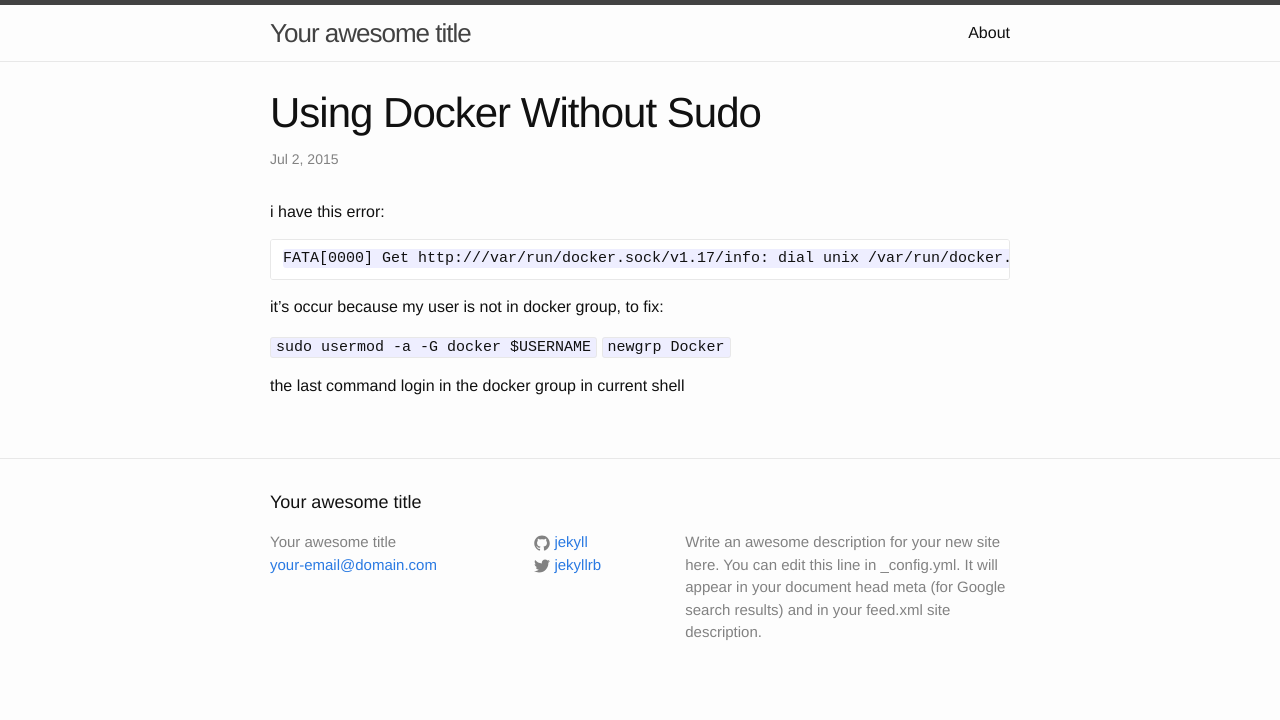
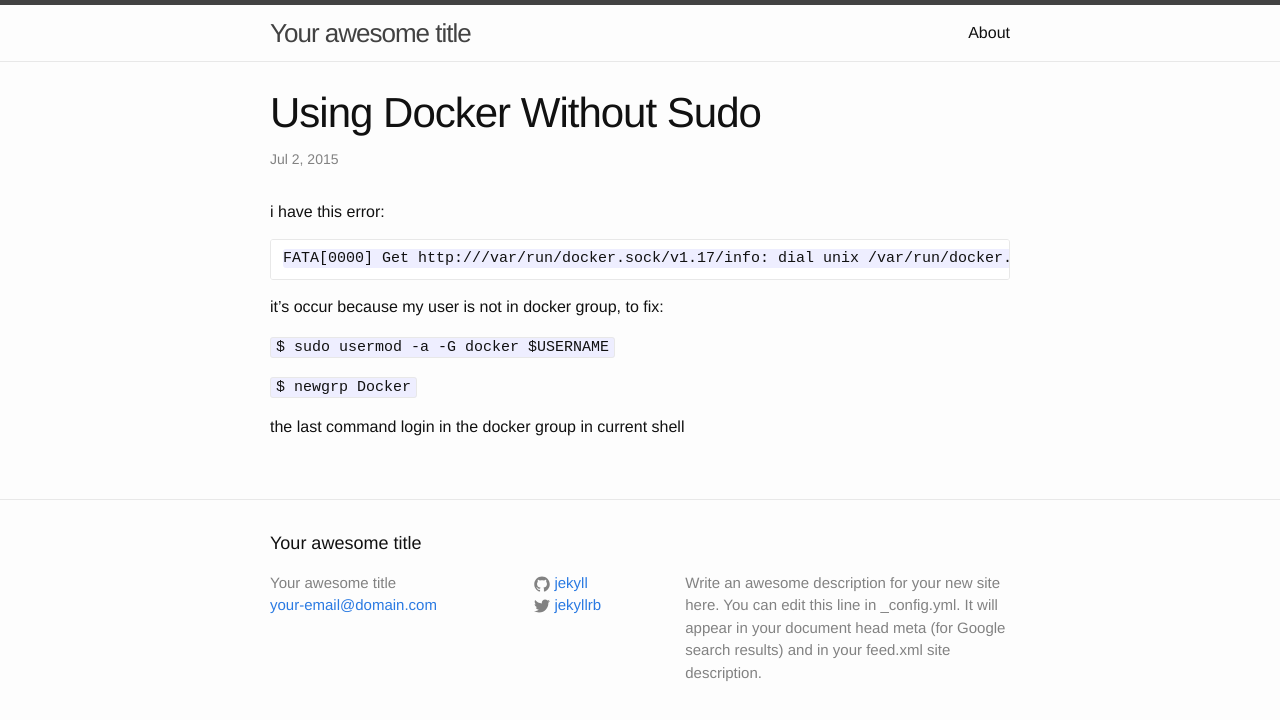
Before and after one commit to roadhouse/roadhouse.github.io, a Jekyll site: the page built from _posts/2015-07-02-using-docker-without-sudo.markdown, in a window 1280 px wide. Shown: the top 720 px of the page. Built offline with Jekyll 4.4.1, drawn with Linux system fonts in a browser that asks for light colours.

Commit message:
add style

```diff
--- a/_posts/2015-07-02-using-docker-without-sudo.markdown
+++ b/_posts/2015-07-02-using-docker-without-sudo.markdown
@@ -12,7 +12,8 @@ FATA[0000] Get http:///var/run/docker.sock/v1.17/info: dial unix /var/run/docker
 
 it's occur because my user is not in docker group, to fix:
 
-`sudo usermod -a -G docker $USERNAME`
-`newgrp Docker`
+`$ sudo usermod -a -G docker $USERNAME`
+
+`$ newgrp Docker`
 
 the last command login in the docker group in current shell
```
